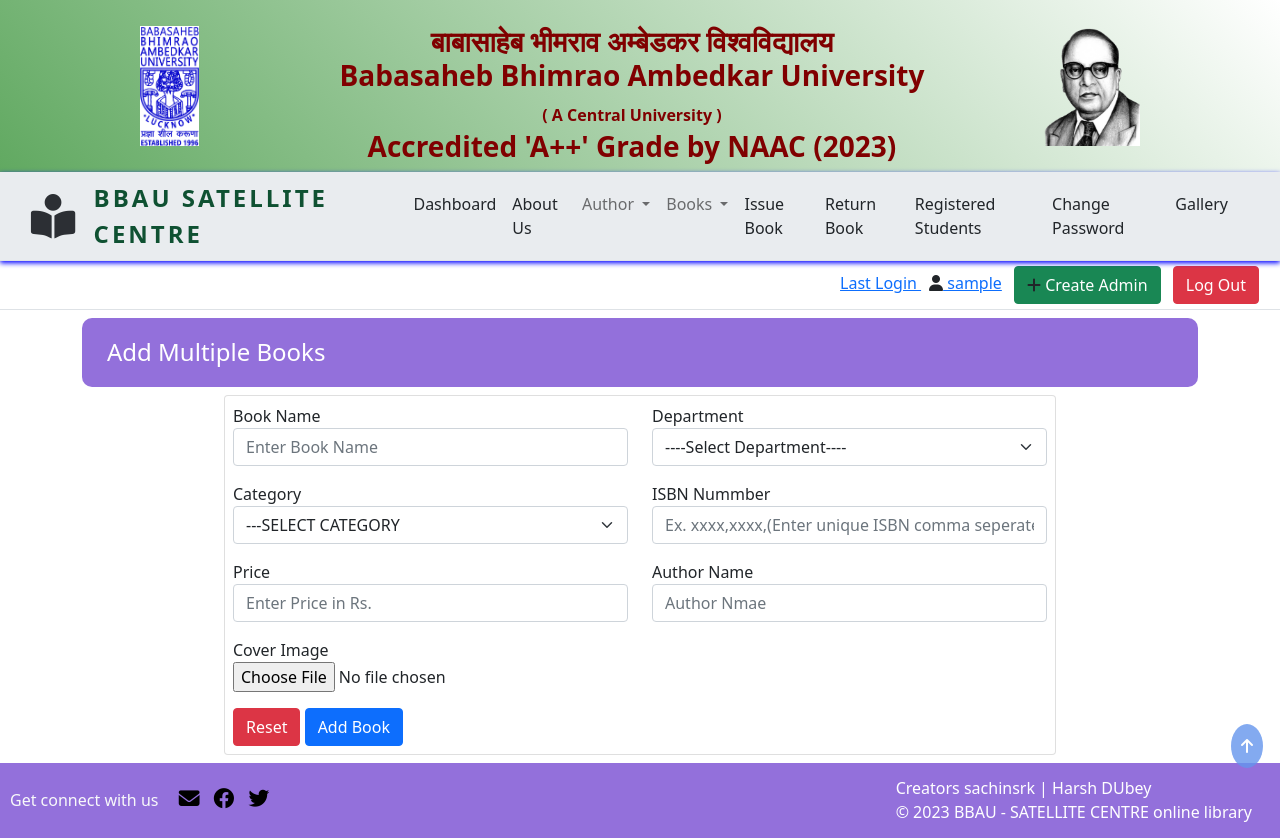
After one commit to sachinrk835257/bbau-library, a Django app: page /multiple-entry/ in a window 1280 px wide. The commit adds this page. Run offline with Django 4.2, Linux system fonts and the light colour scheme; the visitor is signed in with stand-in values (Sample User, id 1); data that the repository does not hold is empty.

Commit message:
8 dec night

```diff
--- a/main/Dashboard/urls.py
+++ b/main/Dashboard/urls.py
@@ -17,6 +17,7 @@ urlpatterns = [
     path('delete-book/<str:isbn>/',views.deleteBook, name="go to specific book detail"),
     path('delete-profile/<int:myid>/',views.deleteProfile, name="see profile of student"),
     path('add-book/',views.addBook, name="add book"),
+     path('multiple-entry/',views.addMultiple, name="add Multiple book"),
     path('issue-book/',views.issueBook, name="issue book"),
     path('issuing-book/',views.issuingBook, name="issue book"),
     path('return-book/',views.returnBook, name="return book"),
--- a/main/Dashboard/views.py
+++ b/main/Dashboard/views.py
@@ -149,6 +149,10 @@ def addBook(request):
             department = request.POST.get('department')
 
             isbn = request.POST.get('ISBN')
+            if (" " in isbn or "," in isbn):
+                messages.add_message(request, messages.WARNING, "ISBN without characters of \'  \', or \' , \' !!!")
+                return redirect('http://127.0.0.1:8000/add-book/')
+
             authorName = request.POST.get('authorName')
             bookPrice = request.POST.get('bookPrice')
             coverImage = request.FILES['coverImage']
@@ -171,11 +175,58 @@ def addBook(request):
 
     except Exception as e:
         print(e)
-        messages.add_message(request, messages.WARNING, "Some Error !!!")
+        messages.add_message(request, messages.WARNING, "ISBN should be Unique OR Technical Error !!!")
         return redirect('http://127.0.0.1:8000/add-book/')
 
     return render(request,'add-book.html',{"title":title,"Departments":department_obj})
 
+def addMultiple(request):
+    if not request.user.is_superuser:
+        messages.add_message(request, messages.WARNING, "Admin Login First !!!")
+        return redirect('http://127.0.0.1:8000/authenticate/admin-login/')
+    title = '''BBAU SATELLITE | adding Multiple book'''
+    department_obj = Department.objects.all()
+    try:
+        if request.method == 'POST':
+            bookName = request.POST.get('bookName')
+            department = request.POST.get('department')
+
+            isbn = request.POST.get('ISBN')
+            print(isbn,type(isbn))
+            if "," in isbn:
+                isbn = ''.join(isbn.split())
+                isbn = isbn.split(',')
+                print(isbn)
+            else:
+                messages.add_message(request, messages.WARNING, "unique ISBN should be written with comma seperated  !!!")
+                return redirect('http://127.0.0.1:8000/multiple-entry/')
+
+            authorName = request.POST.get('authorName')
+            bookPrice = request.POST.get('bookPrice')
+            coverImage = request.FILES['coverImage']
+
+            if coverImage:
+                print(bookName,department,isbn,authorName,bookPrice,coverImage)
+
+                for b in isbn:
+                    book_obj = Registered_Books.objects.create(register_by = request.user.first_name, bookName = bookName,department = department, ISBN = b, authorName = authorName, bookPrice = bookPrice, coverImage =coverImage)
+
+                    if department == "COMPUTER SCIENCE" or department == "INFORMATION TECHNOLOGY":
+                        category = request.POST.get('category')
+                        book_obj.category = category
+                    book_obj.save()
+                messages.add_message(request, messages.SUCCESS, "Book Added Successfully")
+                return redirect('http://127.0.0.1:8000/multiple-entry/')
+            else:
+                messages.add_message(request, messages.WARNING, "Please Upload an Image !!!")
+                return redirect('http://127.0.0.1:8000/multiple-entry/')
+
+    except Exception as e:
+        print(e)
+        messages.add_message(request, messages.WARNING, "ISBN should be Unique OR Technical Error !!!")
+        return redirect('http://127.0.0.1:8000/add-book/')
+
+    return render(request,'add-same-book.html',{"title":title,"Departments":department_obj})
 
 def deleteBook(request,isbn):
     if not request.user.is_superuser:
@@ -207,14 +258,17 @@ def listedBooks(request):
         print(same_books,type(same_books))
         bookName = []
         authorName = []
-        coverImages = []
+        coverImages = {}
         for i in same_books:
             bookName.append(i["bookName"])
             authorName.append(i["authorName"])
-            coverImages.append(book_obj.filter(bookName = i["bookName"], authorName = i["authorName"]).first().coverImage)
-
+            coverImages["img"] = (book_obj.filter(bookName = i["bookName"], authorName = i["authorName"]).first().coverImage)
         copy_books = book_obj.filter(bookName__in = bookName,authorName__in = authorName)
-        print(type(coverImages),type(same_books))
+        print("****")
+        print(bookName,authorName)
+        print(copy_books.values("bookName").distinct())
+        print("****")
+        print(type(coverImages),coverImages)
         print(copy_books.count())
         exclude_copy_books = book_obj.exclude(pk__in = copy_books.values('pk'))
         print(exclude_copy_books)
--- a/main/templates/add-book.html
+++ b/main/templates/add-book.html
@@ -33,7 +33,6 @@
               {% for i in Departments %}
               <option value="{{i|upper}}">{{i|upper}}</option>
               {% endfor %}
-              <option value="MISCELLENEOUS">MISCELLENEOUS</option>
             </select>
           </div>
         </div>
@@ -45,9 +44,11 @@
             <label for="cetegory">Category</label>
             <select class="form-select" name="category" id="category" aria-label="Default select example" required>
               <option selected>---SELECT CATEGORY</option>
+              <option value="technology">Network Security</option>
               <option value="technology">Technology</option>
               <option value="programming">Programming</option>
               <option value="database learning">Database learning</option>
+              <option value="technology">Others</option>
             </select>
           </div>
         </div>
@@ -55,7 +56,7 @@
         <div class="col-md-6 mb-3">
           <div class="form-group">
             <label for="ISBN">ISBN Nummber</label>
-            <input type="text" class="form-control" name="ISBN" id="ISBN" placeholder="Enter unique ISBN number" required>
+            <input type="text" class="form-control" name="ISBN" id="ISBN" placeholder="Enter unique ISBN number without space and comma" required>
           </div>
         </div>
       </div>
--- /dev/null
+++ b/main/templates/add-same-book.html
@@ -0,0 +1,113 @@
+{% extends "base.html" %}
+{% block title %}{{title}}{% endblock title %}
+
+{% block body %}
+
+
+<div class="container mt-2 mx-auto">
+    <h4 class="my-header">Add Multiple Books</h4>
+
+    <form method="post" enctype="multipart/form-data"> {% csrf_token %}
+    <div class="container card p-2" style="width: 65vw;">
+
+      {% if messages %}
+          {% for message in messages %}
+          <div class="alert alert-{{message.tags}}" role="alert">
+              {{message}}
+            </div>
+            {% endfor %}
+            {% endif %}
+
+      <div class="row">
+        <div class="col-md-6 mb-3">
+          <div class="form-group">
+            <label for="bookName">Book Name</label>
+            <input type="text" class="form-control" name="bookName" id="bookName" placeholder="Enter Book Name" required>
+          </div>
+        </div>
+        <div class="col-md-6 mb-3">
+          <div class="form-group">
+            <label for="department">Department</label>
+            <select class="form-select" name="department" id="department" aria-label="Default select example" required>
+              <option selected>----Select Department----</option>
+              {% for i in Departments %}
+              <option value="{{i|upper}}">{{i|upper}}</option>
+              {% endfor %}
+              <option value="MISCELLENEOUS">MISCELLENEOUS</option>
+            </select>
+          </div>
+        </div>
+      </div>
+
+      <div class="row">
+        <div class="col-md-6 mb-3">
+          <div class="form-group">
+            <label for="cetegory">Category</label>
+            <select class="form-select" name="category" id="category" aria-label="Default select example" required>
+              <option selected>---SELECT CATEGORY</option>
+              <option value="technology">Network Security</option>
+              <option value="technology">Technology</option>
+              <option value="programming">Programming</option>
+              <option value="database learning">Database learning</option>
+              <option value="technology">Others</option>
+            </select>
+          </div>
+        </div>
+
+        <div class="col-md-6 mb-3">
+          <div class="form-group">
+            <label for="ISBN">ISBN Nummber</label>
+            <input type="text" class="form-control" name="ISBN" id="ISBN" placeholder="Ex. xxxx,xxxx,(Enter unique ISBN comma seperated)" required>
+          </div>
+        </div>
+      </div>
+
+      <div class="row">
+        <div class="col-md-6 mb-3">
+          <div class="form-group">
+            <label for="bookPrice">Price</label>
+            <input type="text" class="form-control" name="bookPrice" id="bookPrice" placeholder="Enter Price in Rs." required>
+          </div>
+        </div>
+        <div class="col-md-6 mb-3">
+          <div class="form-group">
+            <label for="autherName">Author Name</label>
+            <input type="text" class="form-control" name="authorName" id="autherName" placeholder="Author Nmae" required>
+          </div>
+        </div>
+
+      </div>
+
+      <div class="row">
+        <div class="col-md-6 mb-3">
+          <div class="form-group">
+            <label for="coverImage">Cover Image</label><br>
+            <input type="file" name="coverImage" id="coverImage" accept="image/*" required>
+          </div>
+        </div>
+      </div>
+
+      <div class="col-auto">
+        <button type="reset" class="btn btn-danger">Reset</button>
+        <button type="submit" class="btn btn-primary" onclick="confirm('Are you sure want to Add Books?')">Add Book</button>
+      </div>
+    </div>
+  </form>
+</div>
+
+<script>
+  var departmentSelect = document.getElementById('department');
+  departmentSelect.addEventListener('change',()=>{
+    console.log(departmentSelect.value)
+    if (!(departmentSelect.value == "COMPUTER SCIENCE" || departmentSelect.value == "INFORMATION TECHNOLOGY")) {
+
+      document.getElementById('category').disabled = true;
+    }else{
+      document.getElementById('category').disabled = false;
+    }
+
+  })
+</script>
+
+
+{% endblock body %}
--- a/main/templates/base.html
+++ b/main/templates/base.html
@@ -83,9 +83,9 @@
             </a>
             <ul class="dropdown-menu" aria-labelledby="navbarScrollingDropdown">
               <li><a class="dropdown-item" href="http://127.0.0.1:8000/add-book/">Add Book</a></li>
-              <li>
-                <hr class="dropdown-divider">
-              </li>
+              <li>                <hr class="dropdown-divider">             </li>
+              <li><a class="dropdown-item" href="http://127.0.0.1:8000/multiple-entry/">Add Same Books</a></li>
+              <li><hr class="dropdown-divider"></li>
               <li><a class="dropdown-item" href="http://127.0.0.1:8000/manage-book/">Manage Books</a></li>
 
             </ul>
```
Also changed, not shown: main/templates/registered-books.html (+4 -4 lines), main/media/cover images/1679291886168_HJ3UgBp.jpg (added), main/media/cover images/1679291886168_eAq3Sm1.jpg (added), main/media/cover images/66622-logo-footer.png (added), main/media/cover images/66622-logo-footer_HrnsLOF.png (added), main/media/cover images/66622-logo-footer_yVcXsln.png (added), main/media/cover images/young-beautiful-business-woman-cartoon-character-vector-35865287_SFLpXEp.jpg (added), 7 other files.
